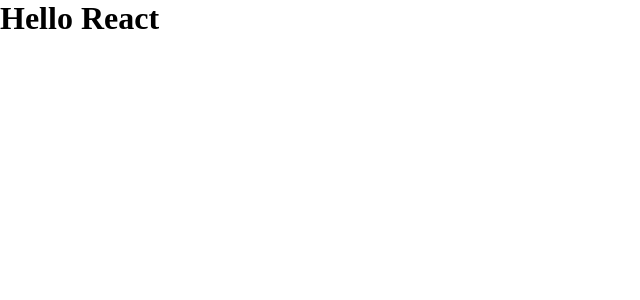
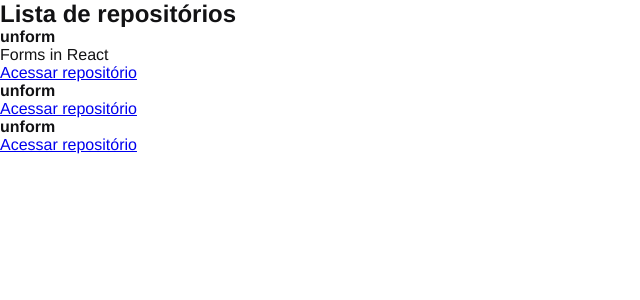
Before and after one commit to Finnkell/react-js-github-explorer, a React app: page / in a window 1280 px wide. Shown: the top 300 px of the page, without its empty margins (0-640 px from the left). Built offline with nearby package versions, Linux system fonts and the light colour scheme.

Commit message:
feat: create initial components for repository list

```diff
--- a/src/App.jsx
+++ b/src/App.jsx
@@ -1,7 +1,8 @@
+import { RepositoryList } from './components/RepositoryList';
 import './styles/global.scss';
 
 export function App() {
   return (
-    <h1>Hello React</h1>
-  )
+    <RepositoryList />
+  );
 }
--- /dev/null
+++ b/src/components/RepositoryItem.jsx
@@ -0,0 +1,11 @@
+export function RepositoryItem(props) {
+  return (
+    <li>
+      <strong>{props.repository?.name ?? 'unform'}</strong>
+      <p>{props.repository?.description}</p>
+      <a href={props.repository?.link ?? '#'}>
+        Acessar repositório
+      </a>
+    </li>
+  );
+}
--- /dev/null
+++ b/src/components/RepositoryList.jsx
@@ -0,0 +1,24 @@
+import { RepositoryItem } from "./RepositoryItem";
+
+const repository = {
+  name: 'unform',
+  description: 'Forms in React',
+  link: 'https://github.com/unform/unform'
+}
+
+export function RepositoryList() {
+  return (
+    <section className="repository-list">
+      <h1>
+        Lista de repositórios
+      </h1>
+
+      <ul>
+        <RepositoryItem repository={repository} />
+        <RepositoryItem />
+        <RepositoryItem />
+      </ul>
+
+    </section>
+  );
+}
--- a/src/styles/global.scss
+++ b/src/styles/global.scss
@@ -5,5 +5,6 @@
 }
 
 body {
-    font: Arial, Helvetica, sans-serif;
+    font: 16px "Helvetica Neue", Arial, sans-serif;
+    color: #121214;
 }
```
